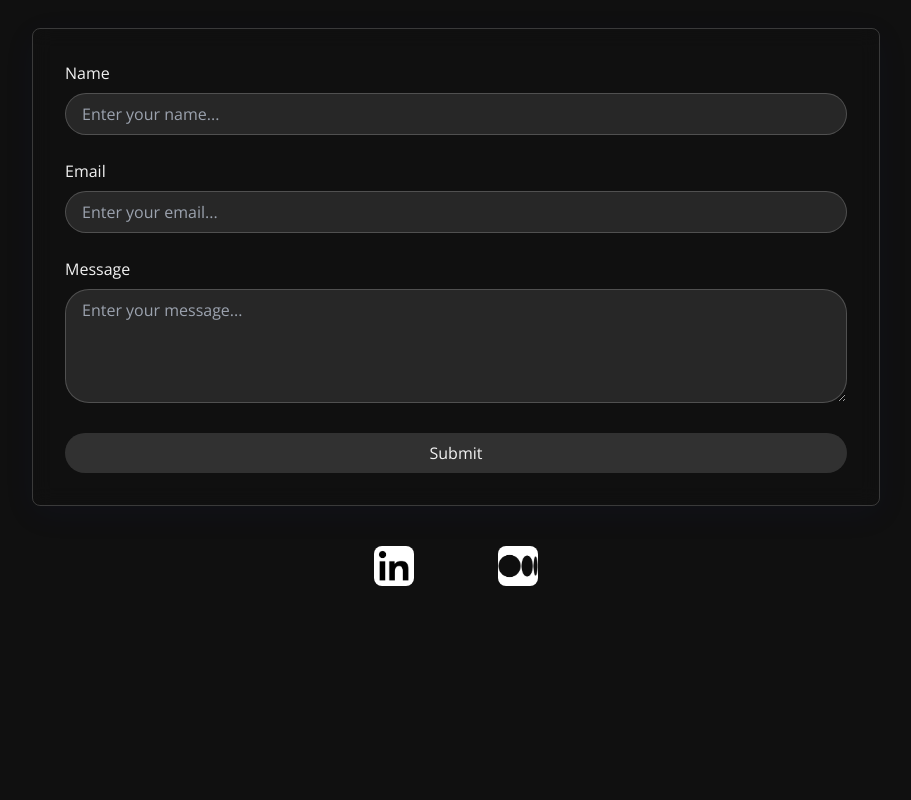
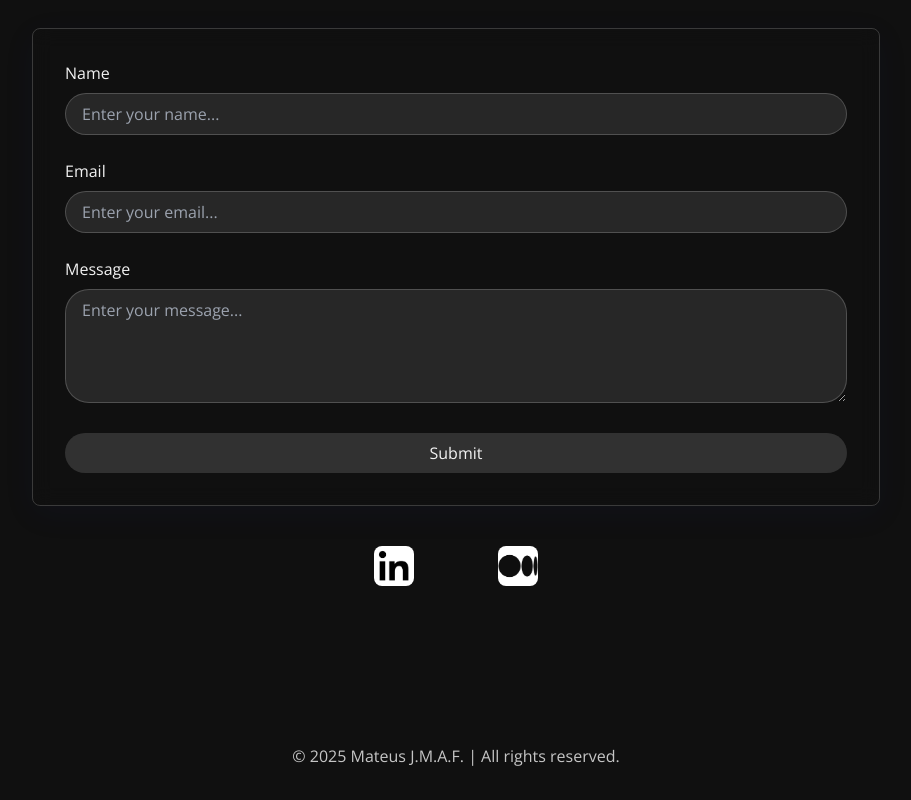
Before and after one commit to mateusjmaf/design, an Astro site: page / in a window 1280 px wide. Shown: the part 2514-3314 px from the top of the page, without its empty margins (184-1095 px from the left). Before the commit the page ends 3226 px from the top, so only its background shows below. Built offline with nearby package versions, Linux system fonts and the light colour scheme; Astro itself is replaced by a stand-in of ours.

Commit message:
add portfolio footer

```diff
--- /dev/null
+++ b/src/components/Footer.astro
@@ -0,0 +1,6 @@
+---
+const currentYear = new Date().getFullYear();
+---
+<footer class="py-8 text-center text-[#f2f2f2]/80">
+  <p>© {currentYear} Mateus J.M.A.F. | All rights reserved.</p>
+</footer>
--- a/src/layouts/Layout.astro
+++ b/src/layouts/Layout.astro
@@ -1,5 +1,6 @@
 ---
 import Header from '../components/Header.astro';
+import Footer from '../components/Footer.astro';
 import '../styles/custom-hero.css';
 
 interface Props {
@@ -34,6 +35,7 @@ const { title } = Astro.props;
 	<body class="bg-[#101010] text-[#f2f2f2]">
 		<Header />
 		<slot />
+		<Footer />
 	</body>
 </html>
 <style is:global>
```
